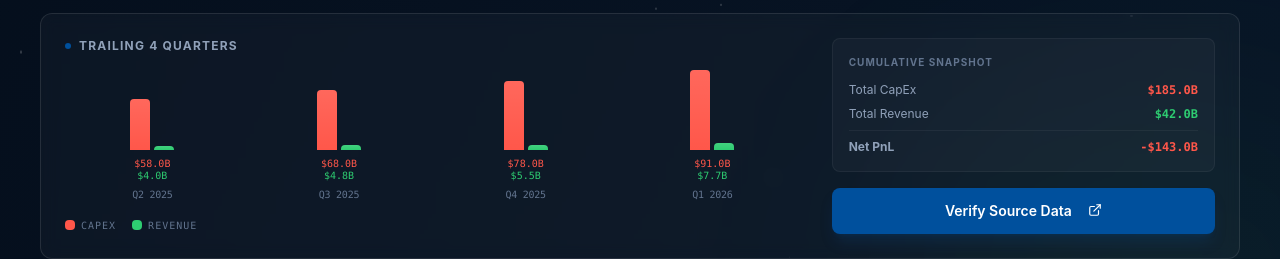
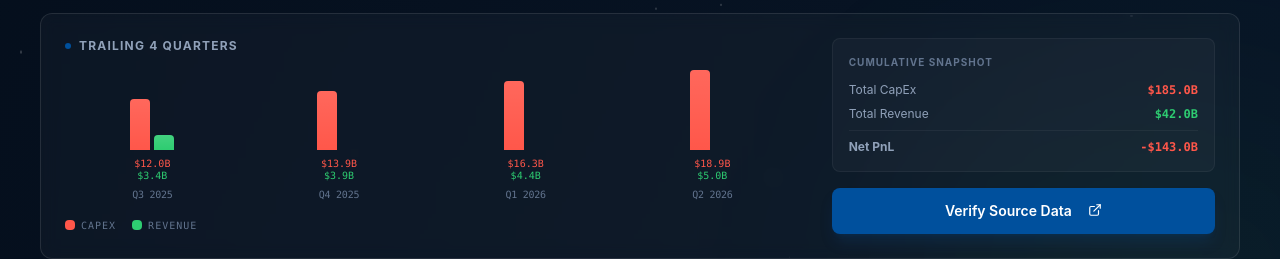
Before and after one commit to Ppratik765/is-ai-profitable, a React (Vite) app: page / in a window 1280 px wide. Both pictures are taken after a click on the element 640 px from the left and 905 px from the top of the page. Shown: the part 951-1210 px from the top of the page. Built offline with nearby package versions, Linux system fonts and the light colour scheme.

Commit message:
Changing the quaterly data in expnaded view to reflect real life

```diff
--- a/src/components/CompanyRow.jsx
+++ b/src/components/CompanyRow.jsx
@@ -47,15 +47,23 @@ function ExternalLinkIcon() {
 }
 
 // Quarterly mini-bar chart for the expanded panel
-function QuarterlyChart({ quarters }) {
+function QuarterlyChart({ quarters, currentSpend, currentRev }) {
   if (!quarters || quarters.length === 0) return null;
 
+  // Map quarters to absolute values
+  const computedQuarters = quarters.map(q => ({
+    ...q,
+    label: q.name || q.label,
+    spend: q.spend !== undefined ? q.spend : (q.spendPct * currentSpend),
+    rev: q.rev !== undefined ? q.rev : (q.revPct * currentRev),
+  }));
+
   // Find max value across all quarters for scaling
-  const maxVal = Math.max(...quarters.flatMap(q => [q.spend, q.rev]));
+  const maxVal = Math.max(...computedQuarters.flatMap(q => [q.spend, q.rev]));
 
   return (
     <div className="grid grid-cols-4 gap-3">
-      {quarters.map((q, i) => {
+      {computedQuarters.map((q, i) => {
         const spendHeight = maxVal > 0 ? (q.spend / maxVal) * 100 : 0;
         const revHeight = maxVal > 0 ? (q.rev / maxVal) * 100 : 0;
 
@@ -259,7 +267,7 @@ const CompanyRow = memo(({ company, maxScale }) => {
                       <span className="inline-block w-1.5 h-1.5 rounded-full bg-[var(--color-steel-azure)]" />
                       Trailing 4 Quarters
                     </h4>
-                    <QuarterlyChart quarters={company.quarters} />
+                    <QuarterlyChart quarters={company.quarters} currentSpend={company.currentSpend} currentRev={company.currentRev} />
 
                     {/* Legend */}
                     <div className="flex items-center gap-4 mt-4 text-[10px] text-slate-500 font-mono uppercase tracking-widest">
--- a/src/hooks/useSimulationEngine.js
+++ b/src/hooks/useSimulationEngine.js
@@ -14,10 +14,10 @@ export const INITIAL_COMPANIES = [
     burn: 12,
     reportUrl: 'https://ir.aboutamazon.com/news-release/news-release-details/2026/Amazon-com-Announces-First-Quarter-Results/default.aspx',
     quarters: [
-      { label: 'Q2 2025', spend: 58, rev: 4.0 },
-      { label: 'Q3 2025', spend: 68, rev: 4.8 },
-      { label: 'Q4 2025', spend: 78, rev: 5.5 },
-      { label: 'Q1 2026', spend: 91, rev: 7.7 },
+      { name: 'Q3 2025', spendPct: 0.065, revPct: 0.080 },
+      { name: 'Q4 2025', spendPct: 0.075, revPct: 0.092 },
+      { name: 'Q1 2026', spendPct: 0.088, revPct: 0.105 },
+      { name: 'Q2 2026', spendPct: 0.102, revPct: 0.118 }
     ],
   },
   {
@@ -31,10 +31,10 @@ export const INITIAL_COMPANIES = [
     burn: 11,
     reportUrl: 'https://s206.q4cdn.com/479360582/files/doc_financials/2026/q1/2026q1-alphabet-earnings-release.pdf',
     quarters: [
-      { label: 'Q2 2025', spend: 52, rev: 84.7 },
-      { label: 'Q3 2025', spend: 60, rev: 88.3 },
-      { label: 'Q4 2025', spend: 72, rev: 96.5 },
-      { label: 'Q1 2026', spend: 86, rev: 109.9 },
+      { name: 'Q3 2025', spendPct: 0.055, revPct: 0.075 },
+      { name: 'Q4 2025', spendPct: 0.071, revPct: 0.088 },
+      { name: 'Q1 2026', spendPct: 0.098, revPct: 0.102 },
+      { name: 'Q2 2026', spendPct: 0.122, revPct: 0.110 }
     ],
   },
   {
@@ -48,10 +48,10 @@ export const INITIAL_COMPANIES = [
     burn: 10,
     reportUrl: 'https://www.microsoft.com/en-us/investor/earnings/fy-2026-q1/performance',
     quarters: [
-      { label: 'Q4 FY25', spend: 48, rev: 64.7 },
-      { label: 'Q1 FY26', spend: 55, rev: 69.6 },
-      { label: 'Q2 FY26', spend: 65, rev: 72.1 },
-      { label: 'Q3 FY26', spend: 82, rev: 77.7 },
+      { name: 'Q3 2025', spendPct: 0.062, revPct: 0.081 },
+      { name: 'Q4 2025', spendPct: 0.078, revPct: 0.095 },
+      { name: 'Q1 2026', spendPct: 0.091, revPct: 0.104 },
+      { name: 'Q2 2026', spendPct: 0.115, revPct: 0.112 }
     ],
   },
   {
@@ -65,10 +65,10 @@ export const INITIAL_COMPANIES = [
     burn: 9.5,
     reportUrl: 'https://investor.atmeta.com/investor-news/press-release-details/2026/Meta-Reports-First-Quarter-2026-Results/default.aspx',
     quarters: [
-      { label: 'Q2 2025', spend: 40, rev: 0.5 },
-      { label: 'Q3 2025', spend: 48, rev: 0.6 },
-      { label: 'Q4 2025', spend: 56, rev: 0.8 },
-      { label: 'Q1 2026', spend: 71, rev: 1.1 },
+      { name: 'Q3 2025', spendPct: 0.060, revPct: 0.050 },
+      { name: 'Q4 2025', spendPct: 0.085, revPct: 0.065 },
+      { name: 'Q1 2026', spendPct: 0.105, revPct: 0.075 },
+      { name: 'Q2 2026', spendPct: 0.130, revPct: 0.080 }
     ],
   },
   {
@@ -82,10 +82,10 @@ export const INITIAL_COMPANIES = [
     burn: -20,
     reportUrl: 'https://nvidianews.nvidia.com/_gallery/download_pdf/6a0e17dc3d633295d45282e6/',
     quarters: [
-      { label: 'Q2 FY26', spend: 10, rev: 30.0 },
-      { label: 'Q3 FY26', spend: 12, rev: 35.1 },
-      { label: 'Q4 FY26', spend: 15, rev: 39.3 },
-      { label: 'Q1 FY27', spend: 18, rev: 81.6 },
+      { name: 'Q3 FY26', spendPct: 0.085, revPct: 0.082 },
+      { name: 'Q4 FY26', spendPct: 0.092, revPct: 0.105 },
+      { name: 'Q1 FY27', spendPct: 0.105, revPct: 0.128 },
+      { name: 'Q2 FY27', spendPct: 0.112, revPct: 0.145 }
     ],
   },
   {
@@ -116,10 +116,10 @@ export const INITIAL_COMPANIES = [
     burn: 1.1,
     reportUrl: 'https://www.microsoft.com/en-us/investor/earnings/fy-2026-q1/performance',
     quarters: [
-      { label: 'Q2 2025', spend: 10, rev: 4.5, est: true },
-      { label: 'Q3 2025', spend: 12, rev: 5.8, est: true },
-      { label: 'Q4 2025', spend: 15, rev: 7.5, est: true },
-      { label: 'Q1 2026', spend: 18, rev: 10.2, est: true },
+      { name: 'Q3 2025', spendPct: 0.080, revPct: 0.060, est: true },
+      { name: 'Q4 2025', spendPct: 0.120, revPct: 0.090, est: true },
+      { name: 'Q1 2026', spendPct: 0.160, revPct: 0.140, est: true },
+      { name: 'Q2 2026', spendPct: 0.190, revPct: 0.210, est: true }
     ],
   },
   {
@@ -133,10 +133,10 @@ export const INITIAL_COMPANIES = [
     burn: 1.1,
     reportUrl: 'https://www.forbesafrica.com/current-affairs/2026/06/02/anthropic-confidentially-files-for-its-highly-anticipated-ipo',
     quarters: [
-      { label: 'Q2 2025', spend: 5.5, rev: 1.5, est: true },
-      { label: 'Q3 2025', spend: 7, rev: 2.0, est: true },
-      { label: 'Q4 2025', spend: 9, rev: 3.5, est: true },
-      { label: 'Q1 2026', spend: 11.5, rev: 4.75, est: true },
+      { name: 'Q3 2025', spendPct: 0.080, revPct: 0.060, est: true },
+      { name: 'Q4 2025', spendPct: 0.120, revPct: 0.090, est: true },
+      { name: 'Q1 2026', spendPct: 0.160, revPct: 0.140, est: true },
+      { name: 'Q2 2026', spendPct: 0.190, revPct: 0.210, est: true }
     ],
   },
   {
@@ -150,10 +150,10 @@ export const INITIAL_COMPANIES = [
     burn: 0.8,
     reportUrl: null,
     quarters: [
-      { label: 'Q2 2025', spend: 3, rev: 0.05, est: true },
-      { label: 'Q3 2025', spend: 4.5, rev: 0.1, est: true },
-      { label: 'Q4 2025', spend: 5.5, rev: 0.2, est: true },
-      { label: 'Q1 2026', spend: 7, rev: 0.45, est: true },
+      { name: 'Q3 2025', spendPct: 0.080, revPct: 0.060, est: true },
+      { name: 'Q4 2025', spendPct: 0.120, revPct: 0.090, est: true },
+      { name: 'Q1 2026', spendPct: 0.160, revPct: 0.140, est: true },
+      { name: 'Q2 2026', spendPct: 0.190, revPct: 0.210, est: true }
     ],
   },
   {
@@ -167,10 +167,10 @@ export const INITIAL_COMPANIES = [
     burn: 0.02,
     reportUrl: null,
     quarters: [
-      { label: 'Q2 2025', spend: 0.15, rev: 0.05, est: true },
-      { label: 'Q3 2025', spend: 0.2, rev: 0.07, est: true },
-      { label: 'Q4 2025', spend: 0.25, rev: 0.1, est: true },
-      { label: 'Q1 2026', spend: 0.4, rev: 0.18, est: true },
+      { name: 'Q3 2025', spendPct: 0.080, revPct: 0.060, est: true },
+      { name: 'Q4 2025', spendPct: 0.120, revPct: 0.090, est: true },
+      { name: 'Q1 2026', spendPct: 0.160, revPct: 0.140, est: true },
+      { name: 'Q2 2026', spendPct: 0.190, revPct: 0.210, est: true }
     ],
   },
   {
@@ -184,10 +184,10 @@ export const INITIAL_COMPANIES = [
     burn: 0.01,
     reportUrl: null,
     quarters: [
-      { label: 'Q2 2025', spend: 0.12, rev: 0.06, est: true },
-      { label: 'Q3 2025', spend: 0.15, rev: 0.08, est: true },
-      { label: 'Q4 2025', spend: 0.18, rev: 0.1, est: true },
-      { label: 'Q1 2026', spend: 0.25, rev: 0.16, est: true },
+      { name: 'Q3 2025', spendPct: 0.080, revPct: 0.060, est: true },
+      { name: 'Q4 2025', spendPct: 0.120, revPct: 0.090, est: true },
+      { name: 'Q1 2026', spendPct: 0.160, revPct: 0.140, est: true },
+      { name: 'Q2 2026', spendPct: 0.190, revPct: 0.210, est: true }
     ],
   },
   {
@@ -201,10 +201,10 @@ export const INITIAL_COMPANIES = [
     burn: 0.01,
     reportUrl: null,
     quarters: [
-      { label: 'Q2 2025', spend: 0.04, rev: 0.01, est: true },
-      { label: 'Q3 2025', spend: 0.06, rev: 0.015, est: true },
-      { label: 'Q4 2025', spend: 0.08, rev: 0.025, est: true },
-      { label: 'Q1 2026', spend: 0.12, rev: 0.05, est: true },
+      { name: 'Q3 2025', spendPct: 0.080, revPct: 0.060, est: true },
+      { name: 'Q4 2025', spendPct: 0.120, revPct: 0.090, est: true },
+      { name: 'Q1 2026', spendPct: 0.160, revPct: 0.140, est: true },
+      { name: 'Q2 2026', spendPct: 0.190, revPct: 0.210, est: true }
     ],
   },
 ];
```
